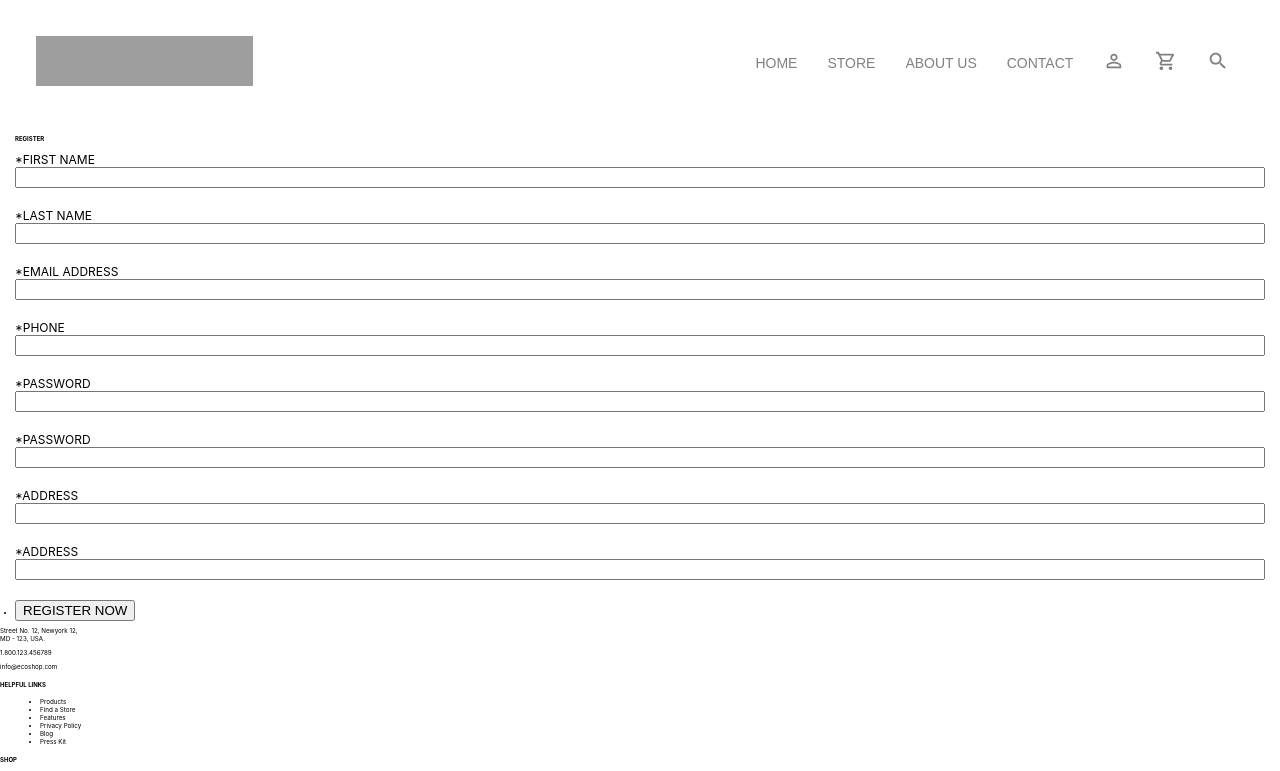
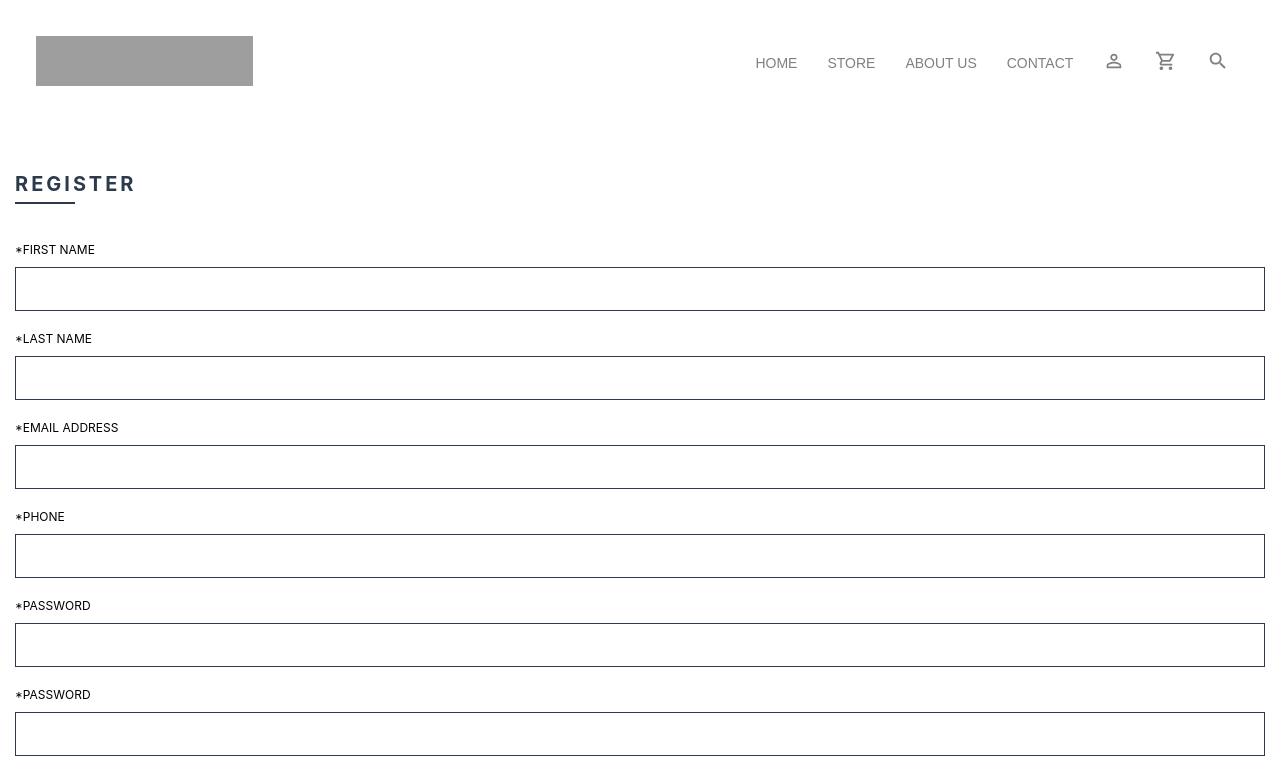
Before and after one commit to YagneshP/riipen_project, a Next.js app: page /register in a window 1280 px wide. Shown: the top 771 px of the page. Built offline with nearby package versions, Linux system fonts and the light colour scheme; grey boxes are pictures that could not be loaded.

Commit message:
Add global styling for input and btn class

```diff
--- a/styles/globals.css
+++ b/styles/globals.css
@@ -15,3 +15,49 @@ a {
 * {
   box-sizing: border-box;
 }
+
+input {
+  border: 1px solid #2d3a4b;
+  height: 44px;
+  width: 100%;
+  text-align: left;
+  padding: 0 10px;
+  font-size: 11px;
+  margin-top: 10px;
+}
+
+h6 {
+  color: #2d3a4b;
+  font-size: 20px;
+  letter-spacing: 3px;
+}
+h6::before {
+  width: 60px;
+  height: 2px;
+  background: #2d3a4b;
+  border: none;
+  content: "";
+  display: inline-block;
+  position: absolute;
+  margin-top: 30px;
+}
+ul {
+  list-style: none;
+}
+
+.btn {
+  border: none;
+  color: #fff;
+  display: inline-block;
+  padding: 5px 50px;
+  text-transform: uppercase;
+  font-weight: bold;
+  font-size: 18px;
+  border-radius: 0px;
+  font-family: "Montserrat", sans-serif;
+  line-height: 46px;
+  background: #2d3a4b;
+  letter-spacing: 1px;
+  /* position: relative;
+	z-index: 1; */
+}
```
